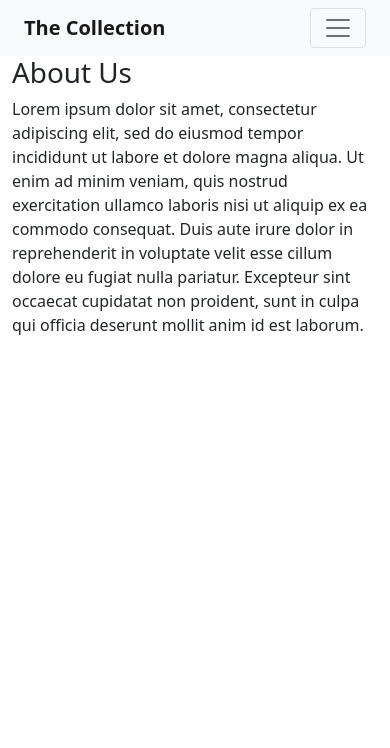
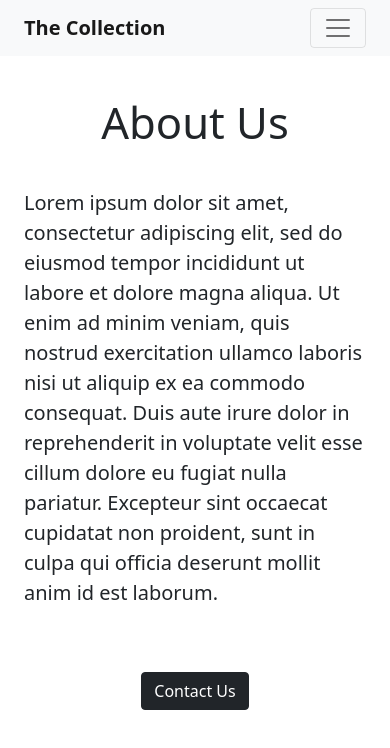
Before and after one commit to camille-granier/complete-eshop, a React (Create React App) app: page /about in a window 390 px wide. Shown: the top 748 px of the page. Built offline with nearby package versions, Linux system fonts and the light colour scheme.

Commit message:
about page responsiveness

```diff
--- a/src/App.css
+++ b/src/App.css
@@ -71,7 +71,6 @@
   .contact-card {
     height: 100vh;
   }
-
 }
 
 @media (max-width: 450px) {
@@ -81,4 +80,8 @@
     min-width: 250px;
     max-height: 1000px;
   }
+  .about {
+    padding-top: 40px;
+    margin-top: 40px;
+  }
 }
--- a/src/components/About.jsx
+++ b/src/components/About.jsx
@@ -5,12 +5,13 @@ const About = () => {
     return (
         <div>
             <div className='container'>
-                <div className='row'>
-                    <div className='col-md-6'>
-                        <h1>About Us</h1>
+                <div className='about row py-md-5 my-md-5'>
+                    <div className='col-lg-6 d-flex flex-column justify-content-center text-center'>
+                        <h1 className='display-1 mb-4'>About Us</h1>
                     </div>
-                    <div className='col-md-6'>
-                        <p>Lorem ipsum dolor sit amet, consectetur adipiscing elit, sed do eiusmod tempor incididunt ut labore et dolore magna aliqua. Ut enim ad minim veniam, quis nostrud exercitation ullamco laboris nisi ut aliquip ex ea commodo consequat. Duis aute irure dolor in reprehenderit in voluptate velit esse cillum dolore eu fugiat nulla pariatur. Excepteur sint occaecat cupidatat non proident, sunt in culpa qui officia deserunt mollit anim id est laborum.</p>
+                    <div className='col-lg-6 d-flex flex-column justify-content-center px-4'>
+                        <p className='lead my-3'>Lorem ipsum dolor sit amet, consectetur adipiscing elit, sed do eiusmod tempor incididunt ut labore et dolore magna aliqua. Ut enim ad minim veniam, quis nostrud exercitation ullamco laboris nisi ut aliquip ex ea commodo consequat. Duis aute irure dolor in reprehenderit in voluptate velit esse cillum dolore eu fugiat nulla pariatur. Excepteur sint occaecat cupidatat non proident, sunt in culpa qui officia deserunt mollit anim id est laborum.</p>
+                        <NavLink className='btn btn-dark mw-25 my-5 mx-auto' to='/contact'>Contact Us</NavLink>
                     </div>
                 </div>
             </div>
```
